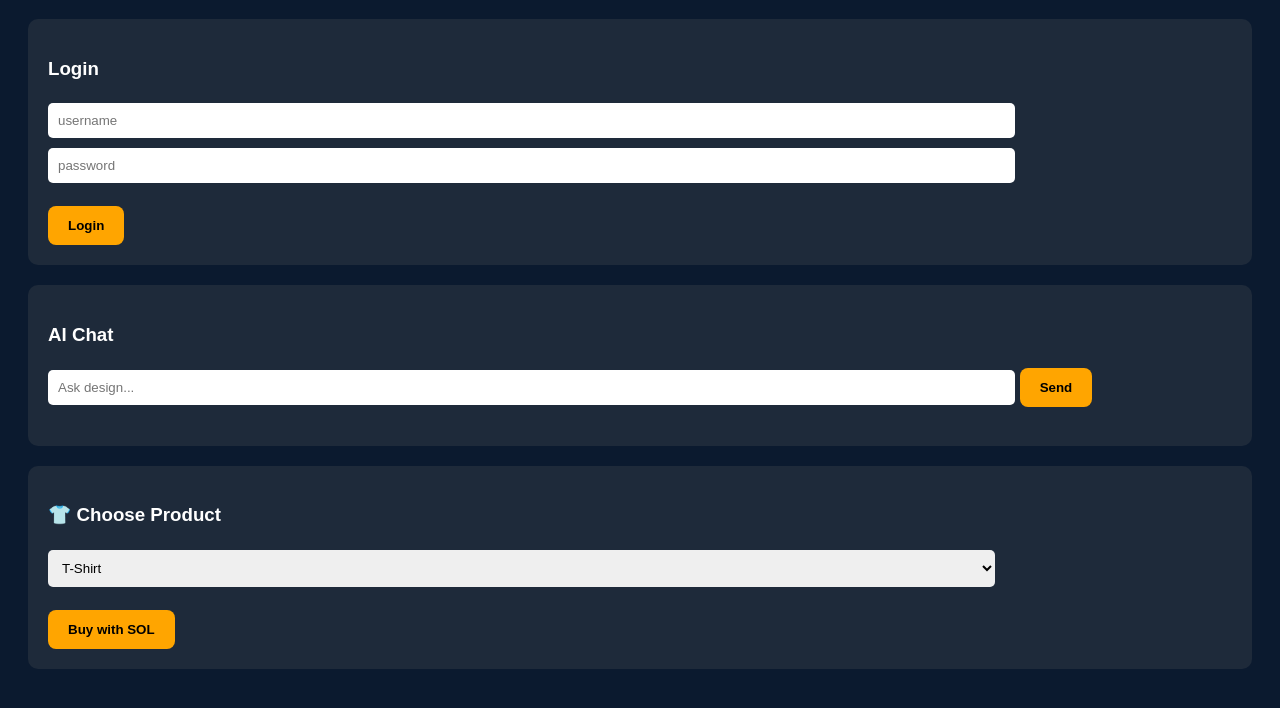
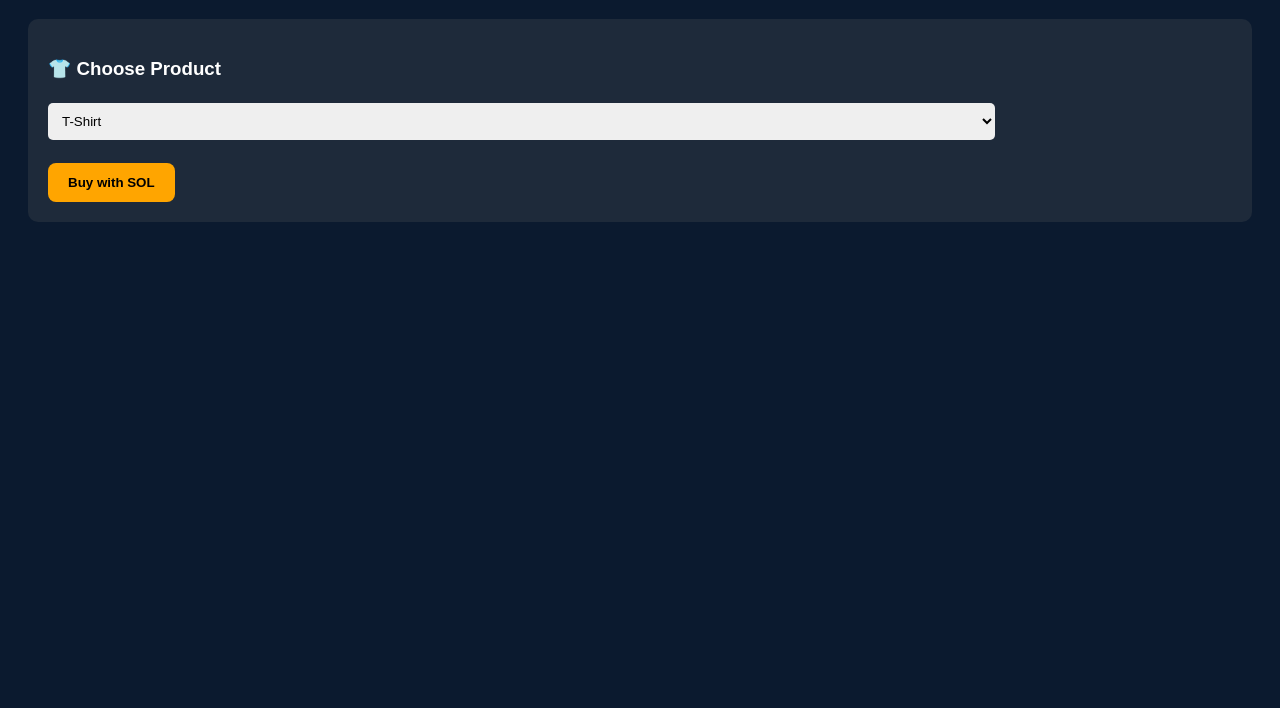
Before and after one commit to vishalllhero/kallaaai, a website: page public/index.html in a window 1280 px wide. Shown: the part 90-798 px from the top of the page. Drawn offline with Linux system fonts and the light colour scheme.

Commit message:
final debug fix

```diff
--- a/public/index.html
+++ b/public/index.html
@@ -11,9 +11,7 @@
       padding: 20px;
     }
 
-    h1 {
-      text-align: center;
-    }
+    h1 { text-align: center; }
 
     .box {
       background: #1e2a3a;
@@ -45,24 +43,6 @@
 
 <h1>🎨 KALLAA AI</h1>
 
-<!-- LOGIN -->
-<div class="box">
-  <h3>Login</h3>
-  <input id="user" placeholder="username">
-  <input id="pass" type="password" placeholder="password">
-  <br><br>
-  <button onclick="login()">Login</button>
-</div>
-
-<!-- CHAT -->
-<div class="box">
-  <h3>AI Chat</h3>
-  <input id="input" placeholder="Ask design...">
-  <button onclick="send()">Send</button>
-  <p id="response"></p>
-</div>
-
-<!-- BUY -->
 <div class="box">
   <h3>👕 Choose Product</h3>
 
@@ -74,57 +54,23 @@
 
   <br><br>
 
-  <button onclick="buy()">Buy with SOL</button>
+  <!-- 🔥 BUTTON -->
+  <button id="buyBtn">Buy with SOL</button>
 </div>
 
 <script>
 
-/* LOGIN */
-async function login() {
-  const username = document.getElementById("user").value;
-  const password = document.getElementById("pass").value;
-
-  const res = await fetch("/login", {
-    method:"POST",
-    headers:{"Content-Type":"application/json"},
-    body: JSON.stringify({username,password})
-  });
-
-  const data = await res.json();
-
-  if(data.success){
-    window.location.href="/admin";
-  } else {
-    alert("Wrong login ❌");
-  }
-}
-
-/* CHAT */
-async function send() {
-  const message = document.getElementById("input").value;
-
-  const res = await fetch("/chat", {
-    method:"POST",
-    headers:{"Content-Type":"application/json"},
-    body: JSON.stringify({message})
-  });
-
-  const data = await res.json();
-  document.getElementById("response").innerText = data.reply;
-}
-
-/* 🔥 FINAL ORDER SAVE */
-async function buy() {
+document.getElementById("buyBtn").addEventListener("click", async () => {
 
   const product = document.getElementById("product").value;
 
   const wallet = "user_" + Math.floor(Math.random() * 10000);
   const tx = "tx_" + Math.random().toString(36).substring(7);
 
-  console.log("🚀 Sending order...");
+  console.log("🚀 BUTTON CLICKED");
 
   try {
-    const res = await fetch("/order", {   // 👈 IMPORTANT (NO FULL URL)
+    const res = await fetch("/order", {
       method: "POST",
       headers: {
         "Content-Type": "application/json"
@@ -138,7 +84,7 @@ async function buy() {
 
     const data = await res.json();
 
-    console.log("✅ Response:", data);
+    console.log("✅ RESPONSE:", data);
 
     if (data.success) {
       alert("✅ Order Saved!");
@@ -147,10 +93,10 @@ async function buy() {
     }
 
   } catch (err) {
-    console.log(err);
-    alert("❌ Error sending order");
+    console.log("❌ ERROR:", err);
   }
-}
+
+});
 
 </script>
 
```
